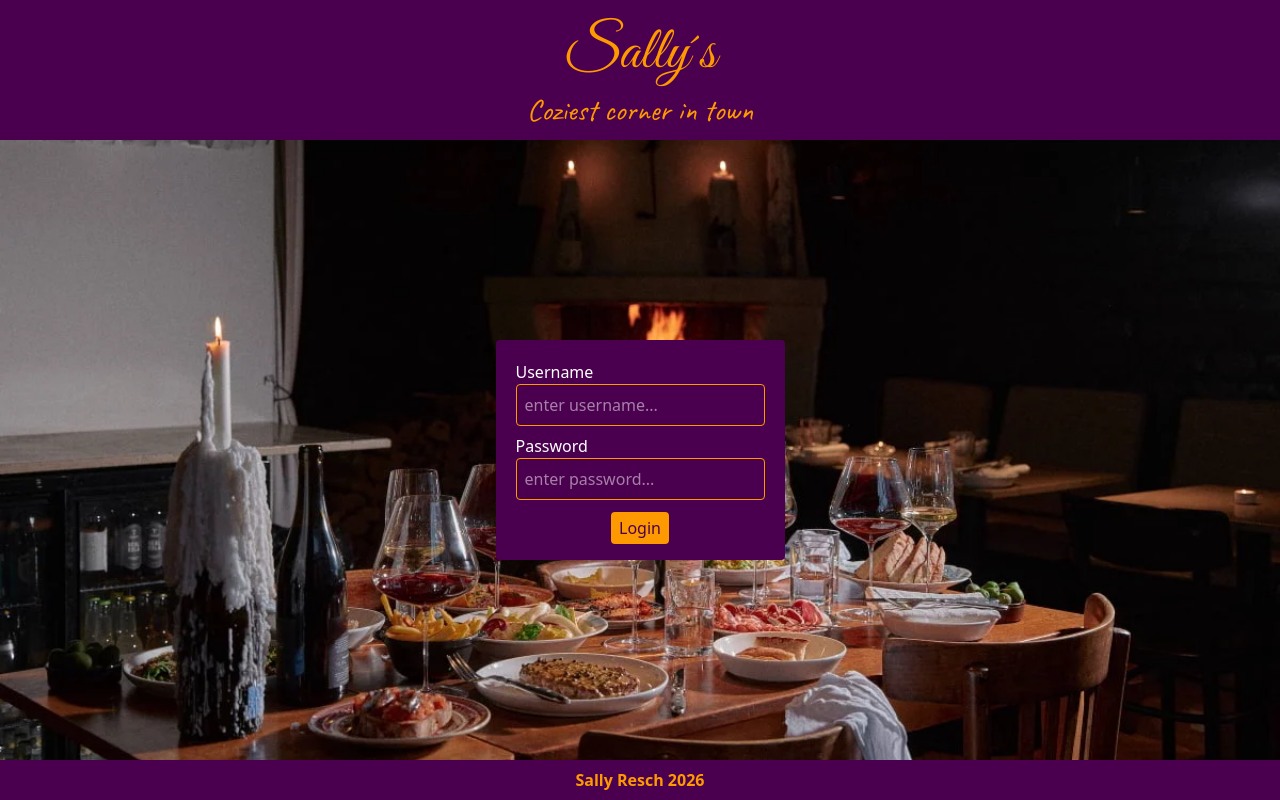
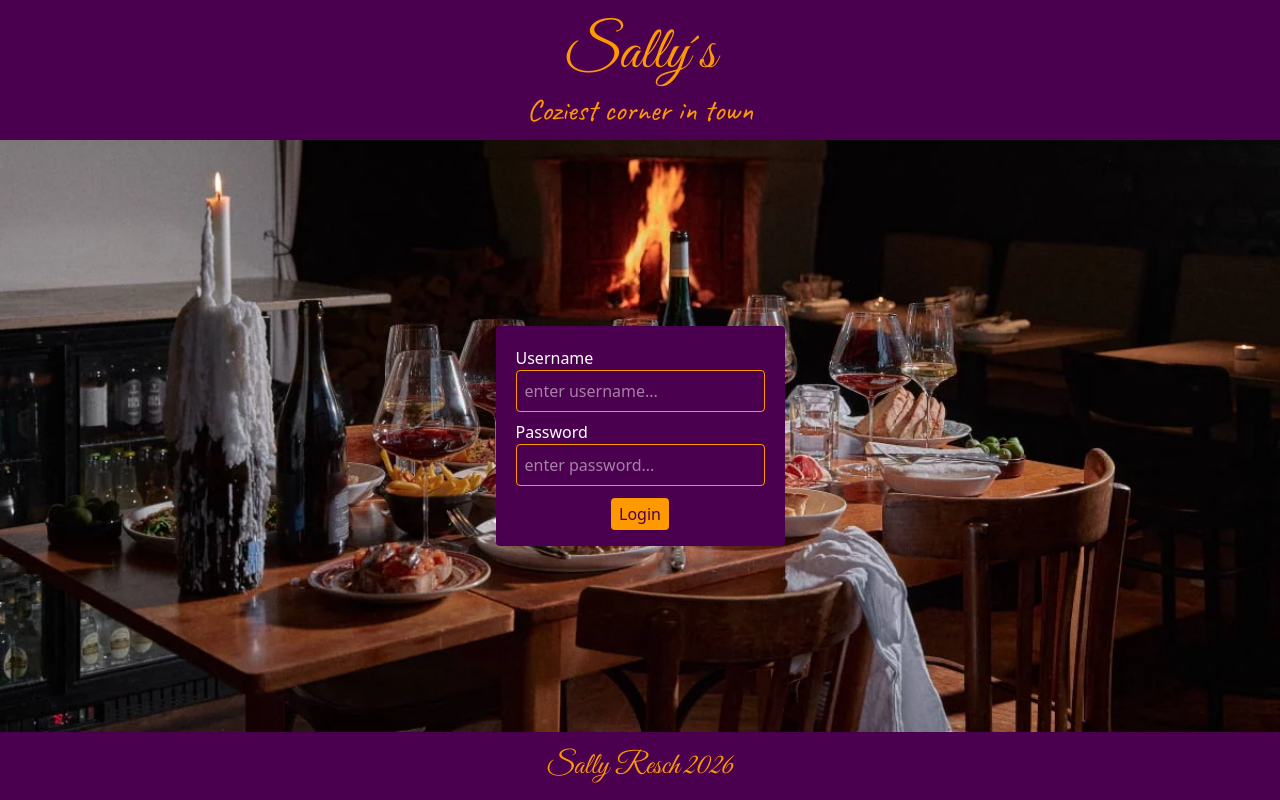
Before and after one commit to SallyResch/context-test-mealdb, a Next.js app: page / in a window 1280 px wide. Built offline with nearby package versions, Linux system fonts and the light colour scheme.

Commit message:
added font to footer aswell

```diff
--- a/components/Footer.tsx
+++ b/components/Footer.tsx
@@ -1,9 +1,12 @@
-type Props = {}
-
-const Footer = (props: Props) => {
+import { Great_Vibes } from "next/font/google"
+const greatVibes = Great_Vibes({
+  subsets: ["latin"],
+  weight: "400",
+})
+const Footer = () => {
   return (
-    <div className="bg-fuchsia-950 p-2 text-center text-amber-500">
-      <p className="font-bold">Sally Resch 2026</p>
+    <div className="bg-fuchsia-950 text-center text-amber-500">
+      <p className={`${greatVibes.className} p-4 text-3xl`}>Sally Resch 2026</p>
     </div>
   )
 }
--- a/components/LoginWrapper.tsx
+++ b/components/LoginWrapper.tsx
@@ -14,7 +14,7 @@ const LoginWrapper = ({ children }: { children: ReactNode }) => {
           <Navigation />
           {children}
 
-        </> : <div className="flex flex-1 items-center justify-center bg-[url('/cozycorner.webp')] bg-cover bg-center"> <Login /></div>}
+        </> : <div className="flex flex-1 items-center justify-center bg-[url('/cozycorner.webp')] bg-cover bg-bottom"> <Login /></div>}
     </>
   )
 }
```
